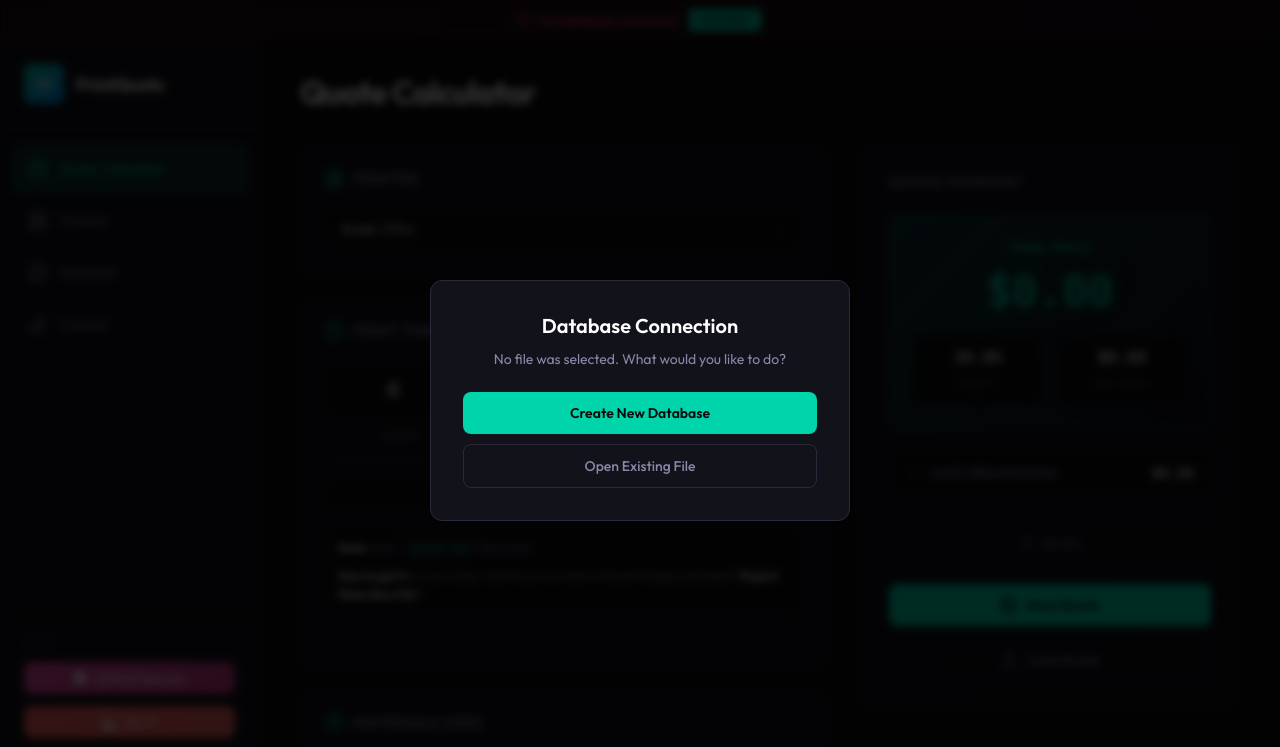
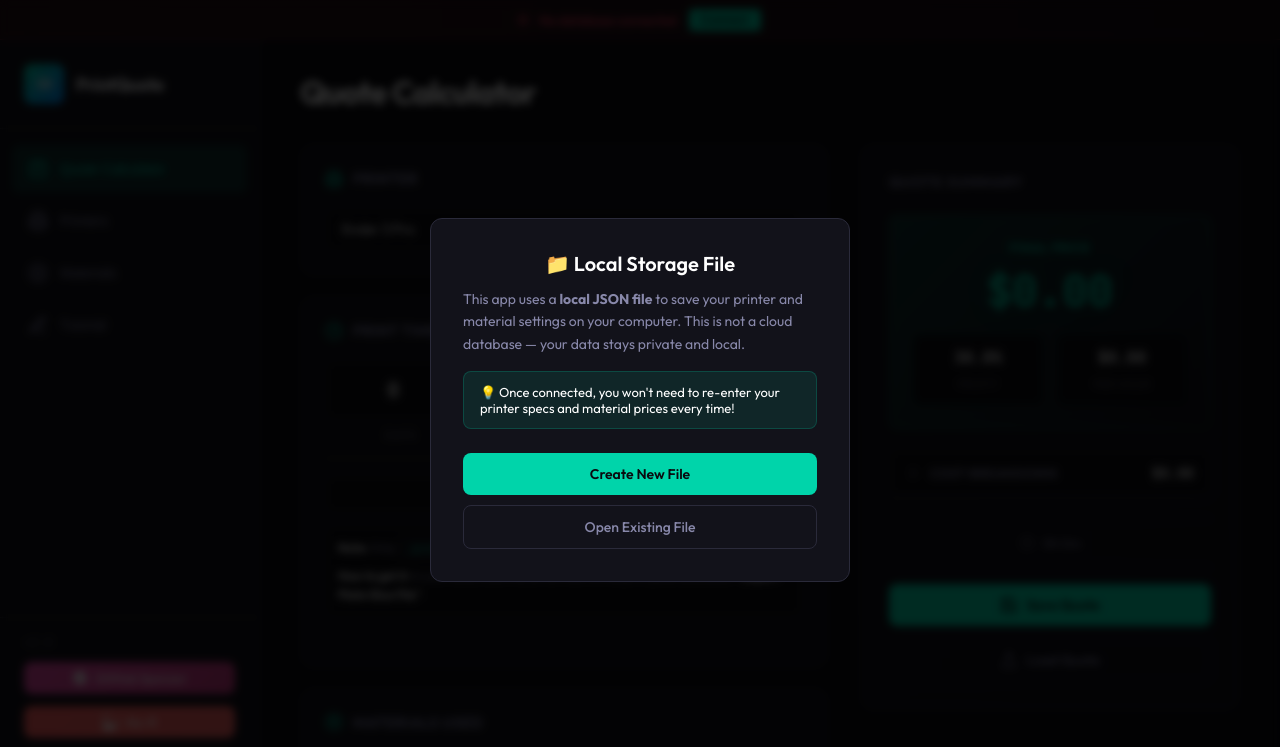
Before and after one commit to rogeriocamorim/3dPrinterCalculator, a plain HTML site: page index.html in a window 1280 px wide. Shown: the top 747 px of the page. Drawn offline with nearby package versions, Linux system fonts and the light colour scheme.

Commit message:
Improve database modal explanation
- Rename 'Database Connection' to 'Local Storage File'
- Clarify it's a local JSON file, not a cloud database
- Explain that data stays private on user's computer
- Highlight benefit: no need to re-enter printer/material info
- Update button text to 'Create New File' / 'Open Existing File'
- Add styled description and benefit text in modal
- Update tutorial page with matching explanation
- Update screenshots

```diff
--- a/app.js
+++ b/app.js
@@ -137,10 +137,11 @@ function showCreateDatabaseModal() {
     modal.id = 'db-modal';
     modal.innerHTML = `
         <div class="modal-content">
-            <h3>Database Connection</h3>
-            <p>No file was selected. What would you like to do?</p>
+            <h3>📁 Local Storage File</h3>
+            <p class="modal-description">This app uses a <strong>local JSON file</strong> to save your printer and material settings on your computer. This is not a cloud database — your data stays private and local.</p>
+            <p class="modal-benefit">💡 Once connected, you won't need to re-enter your printer specs and material prices every time!</p>
             <div class="modal-buttons">
-                <button class="btn-primary" id="create-new-db-btn">Create New Database</button>
+                <button class="btn-primary" id="create-new-db-btn">Create New File</button>
                 <button class="btn-secondary" id="open-existing-db-btn">Open Existing File</button>
             </div>
         </div>
--- a/index.html
+++ b/index.html
@@ -448,28 +448,28 @@
                         <div class="tutorial-card-body">
                             <div class="tutorial-grid">
                                 <div class="tutorial-text">
-                                    <p>When you first open the app, you'll see a connection modal. Choose one option:</p>
+                                    <p>When you first open the app, you'll see a connection modal. This is <strong>not a cloud database</strong> — it's just a local JSON file on your computer!</p>
                                     <div class="tutorial-options">
                                         <div class="tutorial-option">
                                             <div class="option-icon primary">+</div>
                                             <div class="option-content">
-                                                <strong>Create New Database</strong>
-                                                <span>Start fresh with a new file</span>
+                                                <strong>Create New File</strong>
+                                                <span>Start fresh with a new local file</span>
                                             </div>
                                         </div>
                                         <div class="tutorial-option">
                                             <div class="option-icon secondary">📂</div>
                                             <div class="option-content">
                                                 <strong>Open Existing File</strong>
-                                                <span>Load your saved data</span>
+                                                <span>Load your previously saved settings</span>
                                             </div>
                                         </div>
                                     </div>
                                     <div class="tutorial-callout info">
                                         <div class="callout-icon">💡</div>
                                         <div class="callout-content">
-                                            <strong>What's the database file?</strong>
-                                            <p>A simple JSON file on your computer that stores your printer and material settings. Your data is saved automatically so you don't have to re-enter it every time!</p>
+                                            <strong>Why do I need this file?</strong>
+                                            <p>It saves your printer specs and material prices locally, so you don't have to type them every time you use the app. Your data stays private on your computer!</p>
                                         </div>
                                     </div>
                                 </div>
--- a/styles.css
+++ b/styles.css
@@ -1496,6 +1496,21 @@ select option {
 .modal-content p {
     color: var(--text-secondary);
     font-size: 14px;
+    margin-bottom: 16px;
+    text-align: left;
+}
+
+.modal-content .modal-description {
+    line-height: 1.6;
+}
+
+.modal-content .modal-benefit {
+    background: rgba(0, 212, 170, 0.1);
+    border: 1px solid rgba(0, 212, 170, 0.2);
+    border-radius: var(--radius-sm);
+    padding: 12px 16px;
+    font-size: 13px;
+    color: var(--text-primary);
     margin-bottom: 24px;
 }
 
```
Also changed, not shown: take-screenshots.js (+4 -3 lines), screenshots/database-modal.png, screenshots/materials.png, screenshots/printers.png, screenshots/quote-calculator.png, screenshots/tutorial.png.
